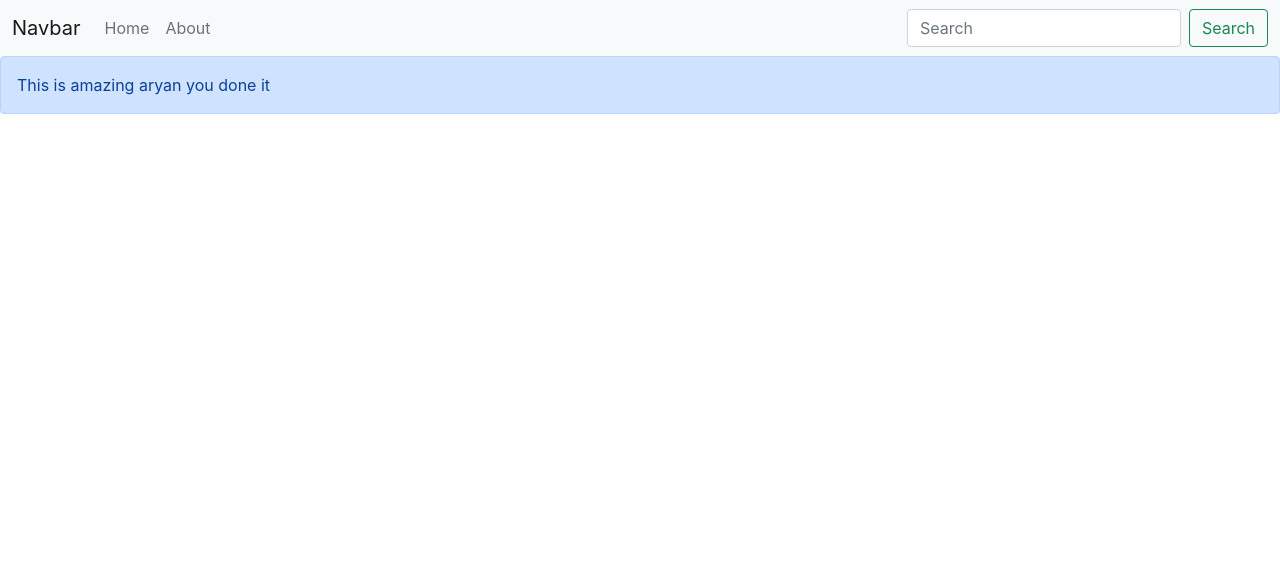
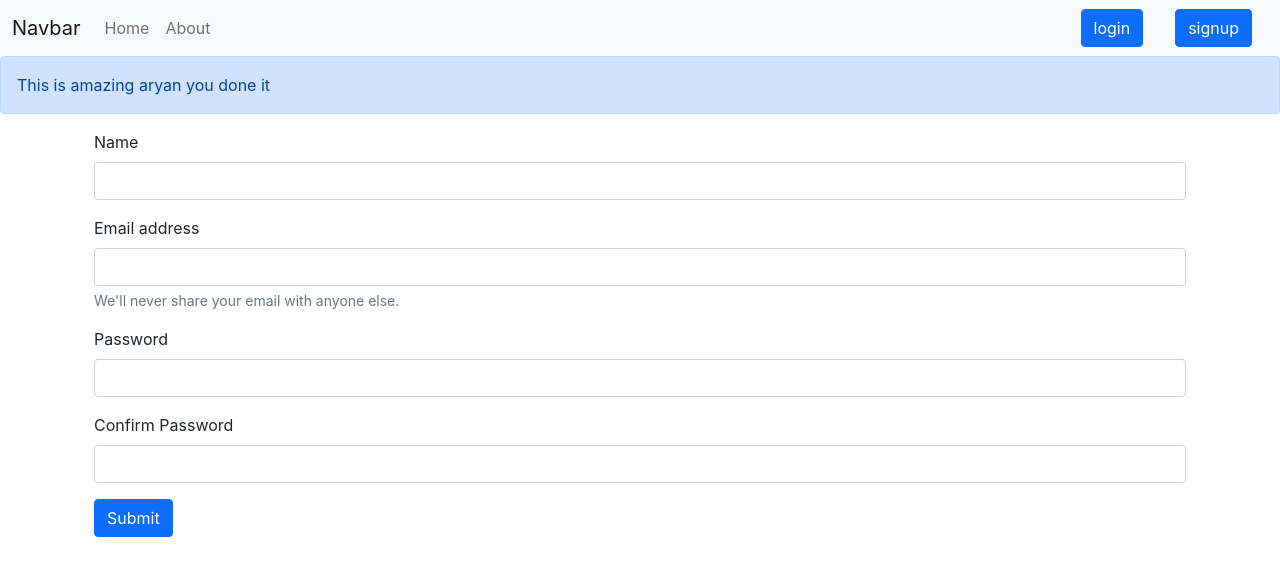
Before and after one commit to aryanmaheshwari1420/NoteBook, a React (Create React App) app in the folder myapp/: page /signup in a window 1280 px wide. Shown: the top 576 px of the page. Built offline with nearby package versions, Linux system fonts and the light colour scheme.

Commit message:
done upto login and signup

```diff
--- a/myapp/src/App.js
+++ b/myapp/src/App.js
@@ -9,7 +9,8 @@
 import About from './components/About';
 import NoteState from './context/notes/NoteState';
 import Alert from './components/Alert';
-
+import Signup from './components/Signup';
+import Login from './components/Login';
 function App() {
   return (
     <>
@@ -21,6 +22,8 @@
         <Routes>
           <Route path="/" element={<Home />} />
           <Route path="/about" element={<About />} />
+          <Route path="/signup" element={<Signup />} />
+          <Route path="/login" element={<Login />} />
         </Routes>
       </div>
       </Router>
--- /dev/null
+++ b/myapp/src/components/Login.js
@@ -0,0 +1,77 @@
+import React, { useState } from 'react';
+import { useNavigate } from 'react-router-dom';
+
+const Login = (props) => {
+  const [credentials, setCredentials] = useState({ email: '', password: '' });
+  const navigate = useNavigate();  // Updated hook
+
+  const handleSubmit = async (e) => {
+    e.preventDefault();
+    const response = await fetch('http://localhost:5000/api/auth/login', {
+      method: 'POST',
+      headers: {
+        'Content-Type': 'application/json',
+      },
+      body: JSON.stringify({
+        email: credentials.email,
+        password: credentials.password,
+      }),
+    });
+    const json = await response.json();
+    console.log(json);
+    if (json.success) {
+      // Save the auth token and redirect
+      localStorage.setItem('token', json.authtoken);
+      navigate('/');  // Updated navigation
+    } else {
+      alert('Invalid credentials');
+    }
+  };
+
+  const onChange = (e) => {
+    setCredentials({ ...credentials, [e.target.name]: e.target.value });
+  };
+
+  return (
+    <div>
+      <form onSubmit={handleSubmit}>
+        <div className="mb-3">
+          <label htmlFor="email" className="form-label">
+            Email address
+          </label>
+          <input
+            type="email"
+            className="form-control"
+            value={credentials.email}
+            onChange={onChange}
+            id="email"
+            name="email"
+            aria-describedby="emailHelp"
+          />
+          <div id="emailHelp" className="form-text">
+            We'll never share your email with anyone else.
+          </div>
+        </div>
+        <div className="mb-3">
+          <label htmlFor="password" className="form-label">
+            Password
+          </label>
+          <input
+            type="password"
+            className="form-control"
+            value={credentials.password}
+            onChange={onChange}
+            name="password"
+            id="password"
+          />
+        </div>
+
+        <button type="submit" className="btn btn-primary">
+          Submit
+        </button>
+      </form>
+    </div>
+  );
+};
+
+export default Login;
--- a/myapp/src/components/Navbar.js
+++ b/myapp/src/components/Navbar.js
@@ -21,8 +21,8 @@
 
                     </ul>
                     <form className="d-flex">
-                        <input className="form-control me-2" type="search" placeholder="Search" aria-label="Search" />
-                        <button className="btn btn-outline-success" type="submit">Search</button>
+                    <Link className='btn btn-primary mx-3' to="/login" role='button'>login</Link>
+                    <Link className='btn btn-primary mx-3' to="/signup" role='button'>signup</Link>
                     </form>
                 </div>
             </div>
@@ -30,4 +30,4 @@
     )
 }
 
-export default Navbar
+export default Navbar;
--- /dev/null
+++ b/myapp/src/components/Signup.js
@@ -0,0 +1,120 @@
+import React, { useState } from "react";
+import { useNavigate } from 'react-router-dom';
+
+const Signup = () => {
+  const [credentials, setCredentials] = useState({
+    name: "",
+    email: "",
+    password: "",
+    cpassword: ""
+  });
+
+  const navigate = useNavigate();
+
+  const handleSubmit = async (e) => {
+    e.preventDefault();
+    const { name, email, password, cpassword } = credentials;
+
+    // Add a check for password and confirm password match
+    if (password !== cpassword) {
+      alert("Password and Confirm Password do not match");
+      return;
+    }
+
+    const response = await fetch("http://localhost:5000/api/auth/createuser", {
+      method: 'POST',
+      headers: {
+        'Content-Type': 'application/json'
+      },
+      body: JSON.stringify({ name, email, password })
+    });
+
+    const json = await response.json();
+    console.log(json);
+
+    if (json.success) {
+      // Save the auth token and redirect
+      localStorage.setItem('token', json.authtoken);
+      navigate("/");
+    } else {
+      alert("Invalid credentials");
+    }
+  };
+
+  const onChange = (e) => {
+    setCredentials({ ...credentials, [e.target.name]: e.target.value });
+  };
+
+  return (
+    <div className="container">
+      <form onSubmit={handleSubmit}>
+        <div className="mb-3">
+          <label htmlFor="name" className="form-label">
+            Name
+          </label>
+          <input
+            type="text"
+            className="form-control"
+            value={credentials.name}
+            onChange={onChange}
+            name="name"
+            id="name"
+          />
+        </div>
+        <div className="mb-3">
+          <label htmlFor="email" className="form-label">
+            Email address
+          </label>
+          <input
+            type="email"
+            className="form-control"
+            value={credentials.email}
+            onChange={onChange}
+            id="email"
+            name="email"
+            aria-describedby="emailHelp"
+          />
+          <div id="emailHelp" className="form-text">
+            We'll never share your email with anyone else.
+          </div>
+        </div>
+        <div className="mb-3">
+          <label htmlFor="password" className="form-label">
+            Password
+          </label>
+          <input
+            type="password"
+            className="form-control"
+            value={credentials.password}
+            onChange={onChange}
+            name="password"
+            id="password"
+            required
+            minLength={5}
+          />
+        </div>
+        <div className="mb-3">
+          <label htmlFor="cpassword" className="form-label">
+            Confirm Password
+          </label>
+          <input
+            type="password"
+            className="form-control"
+            value={credentials.cpassword}
+            onChange={onChange}
+            name="cpassword"
+            id="cpassword"
+            required
+            minLength={5}
+          />
+        </div>
+
+        <button type="submit" className="btn btn-primary">
+          Submit
+        </button>
+      </form>
+    </div>
+  );
+};
+
+export default Signup;
--- a/myapp/src/context/notes/NoteState.js
+++ b/myapp/src/context/notes/NoteState.js
@@ -47,7 +47,7 @@
         "auth-token": "eyJhbGciOiJIUzI1NiIsInR5cCI6IkpXVCJ9.eyJ1c2VyIjp7ImlkIjoiNjVhZDQ2ZTBhOWMwOTcxMjdlMDU1NzA5In0sImlhdCI6MTcwNTg1NDY4OH0.W6yIxGfG_EYQRXgfROMBPqg3JLIHepNx3ZJqBsJlEE8"
       }
     });
-    const json = response.json();
+    console.log(response);
 
     const newNotes = notes.filter((note) => { return note._id !== id })
     setNotes(newNotes)
@@ -64,7 +64,7 @@
       },
       body: JSON.stringify({title, description, tag})
     });
-    const json = await response.json();
+    console.log(response);
 
      let newNotes = JSON.parse(JSON.stringify(notes))
     // Logic to edit in client
```
Also changed, not shown: 1 other file (tests, documents, lock files or other folders).
